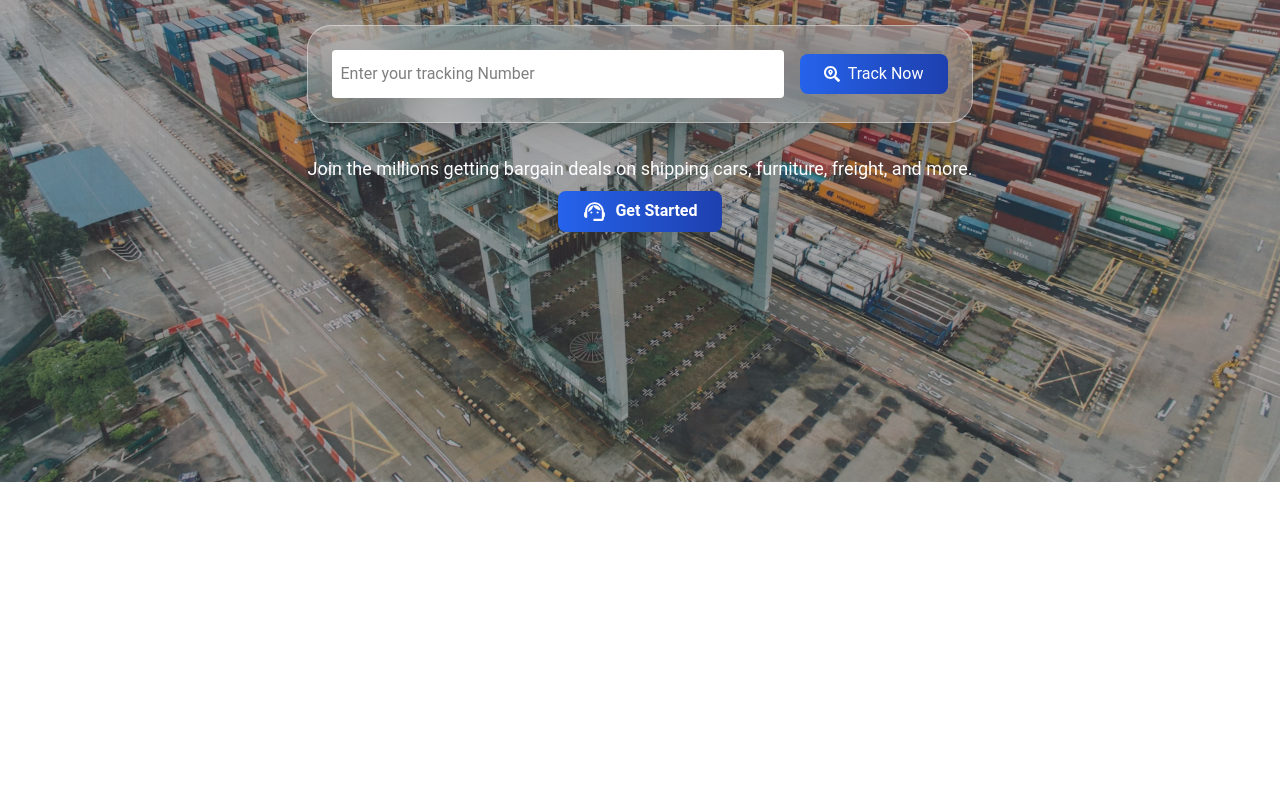
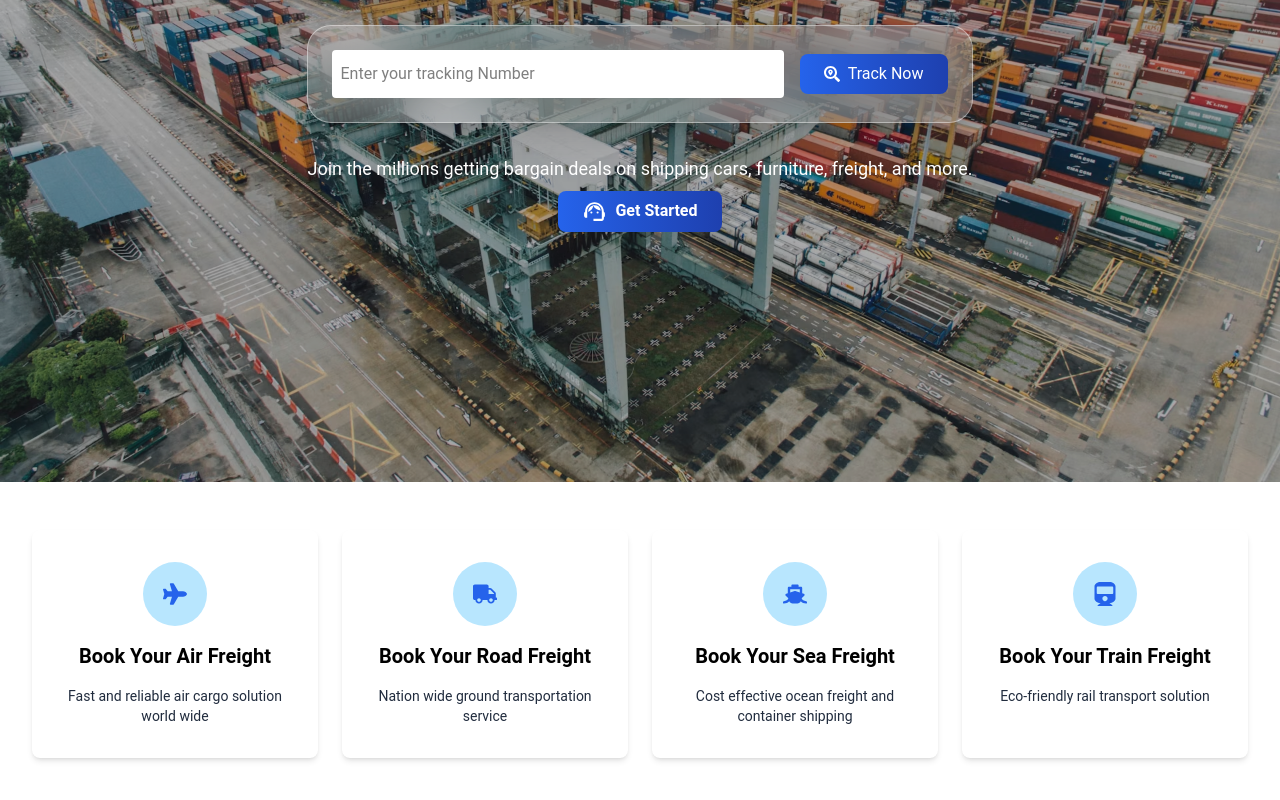
Before and after one commit to kemichris/shipping, a React (Vite) app in the folder shipping-client/: page / in a window 1280 px wide. Shown: the part 318-1118 px from the top of the page. Before the commit the page ends 800 px from the top, so only its background shows below. Built offline with nearby package versions, Linux system fonts and the light colour scheme.

Commit message:
Featured services

```diff
--- /dev/null
+++ b/shipping-client/src/components/home/FeaturedCard.jsx
@@ -0,0 +1,12 @@
+
+export function FeaturedCard({icon, title, text}) {
+    return (
+        <div className="flex flex-col items-center p-8 rounded-lg shadow-md bg-white gap-4">
+            <div className="flex justify-center items-center w-16 h-16 rounded-full text-primary-light text-2xl bg-sky-200">
+                {icon}
+            </div>
+            <h3 className="text-xl font-semibold text-center">{title}</h3>
+            <p className="text-text-dark text-center text-sm">{text}</p>
+        </div>
+    )
+}
--- /dev/null
+++ b/shipping-client/src/components/home/FeaturedServices.jsx
@@ -0,0 +1,36 @@
+import { FaPlane, FaTruck, FaShip, FaTrain } from "react-icons/fa"
+import { FeaturedCard } from "./FeaturedCard"
+
+export function FeaturedServices() {
+    const featureDetails = [
+        {
+            icon: <FaPlane />,
+            title: 'Book Your Air Freight',
+            text: 'Fast and reliable air cargo solution world wide'
+        },
+        {
+            icon: <FaTruck />,
+            title: 'Book Your Road Freight',
+            text: 'Nation wide ground transportation service'
+        },
+        {
+            icon: <FaShip />,
+            title: 'Book Your Sea Freight',
+            text: 'Cost effective ocean freight and container shipping'
+        },
+        {
+            icon: <FaTrain />,
+            title: 'Book Your Train Freight',
+            text: 'Eco-friendly rail transport solution'
+        },
+    ]
+    return (
+        <section className="py-12 px-8 grid gap-6 lg:grid-cols-4 md:grid-cols-2">
+            {
+                featureDetails.map(feature => (
+                    <FeaturedCard icon={feature.icon} title={feature.title} text={feature.text} />
+                ))
+            }
+        </section>
+    )
+}
--- a/shipping-client/src/pages/public/Home.jsx
+++ b/shipping-client/src/pages/public/Home.jsx
@@ -1,3 +1,4 @@
+import { FeaturedServices } from "../../components/home/FeaturedServices";
 import { Hero } from "../../components/home/Hero";
 
 
@@ -7,6 +8,7 @@ export function Home() {
         <>
         <title>shipping-client | Home</title>
         <Hero />
+        <FeaturedServices />
         </>
     )
 }
```
